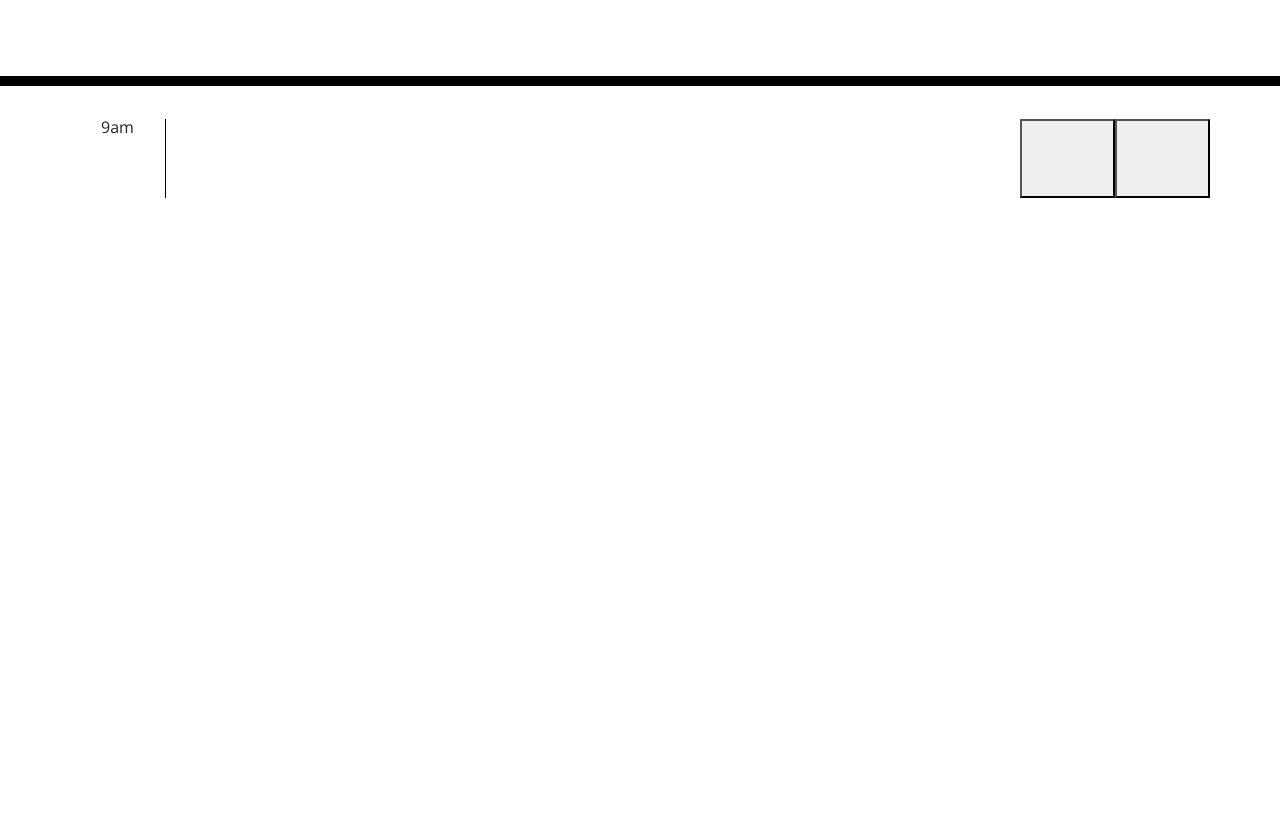
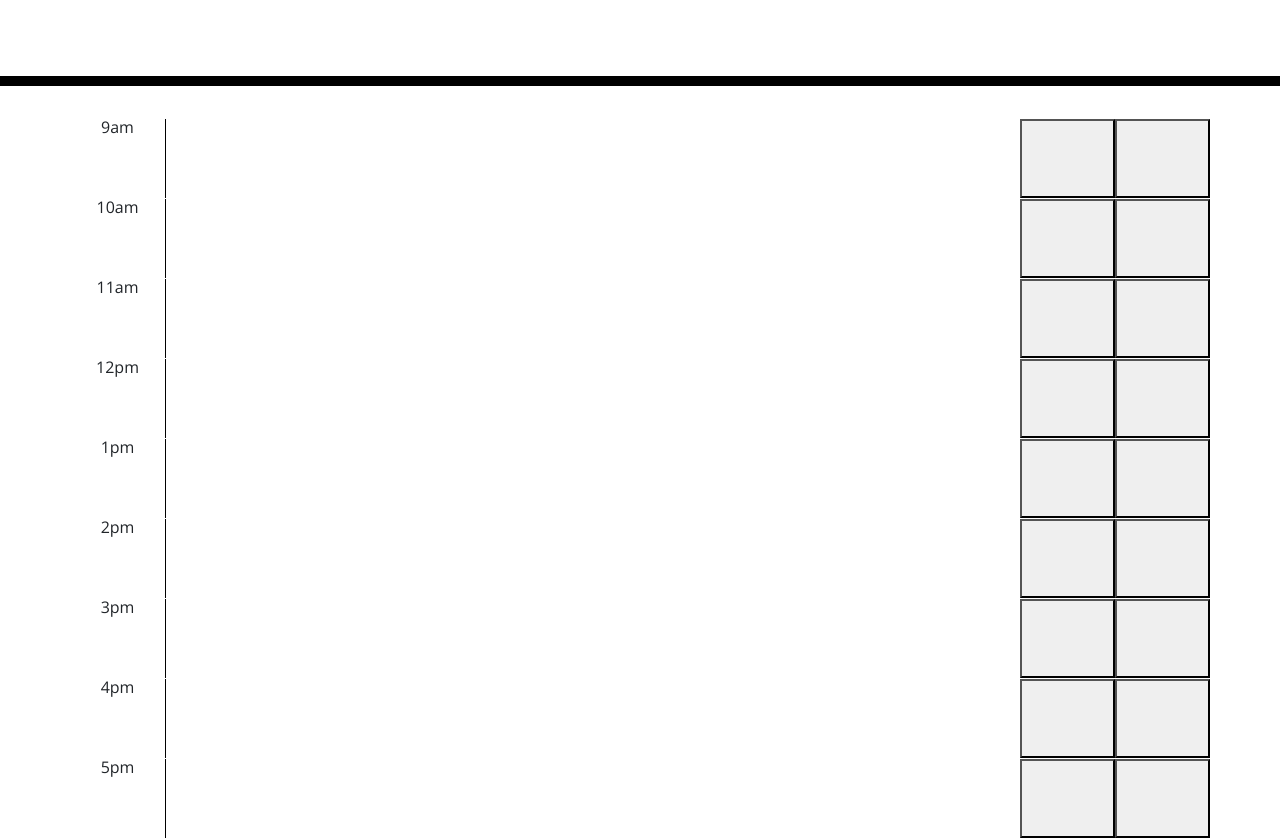
Before and after one commit to caitighe1/a-daily-planner, a plain HTML site: page index.html in a window 1280 px wide. Shown: the part 182-1020 px from the top of the page. Before the commit the page ends 800 px from the top, so only its background shows below. Drawn offline with nearby package versions, Linux system fonts and the light colour scheme.

Commit message:
copied and adjusted each time block 9-5p

```diff
--- a/index.html
+++ b/index.html
@@ -36,6 +36,64 @@
         <button time="#9am" class="delete col-md-1"></button>
       </div>
 
+      <div id= "calendar-row" class= "row justify-content-md-center time-block calendar-row2">
+        <div class= "currentHour col-md-1"> 10am </div>
+        <textarea id= "#10am" class="col-md-9 text-entry2"></textarea>
+        <button class= "save col-md-1"></button>
+        <button time="#10am" class="delete col-md-1"></button>
+      </div>
+
+
+      <div id= "calendar-row" class= "row justify-content-md-center time-block calendar-row3">
+        <div class= "currentHour col-md-1"> 11am </div>
+        <textarea id= "#11am" class="col-md-9 text-entry3"></textarea>
+        <button class= "save col-md-1"></button>
+        <button time="#11am" class="delete col-md-1"></button>
+      </div>
+
+      <div id= "calendar-row" class= "row justify-content-md-center time-block calendar-row4">
+        <div class= "currentHour col-md-1"> 12pm </div>
+        <textarea id= "#12pm" class="col-md-9 text-entry4"></textarea>
+        <button class= "save col-md-1"></button>
+        <button time="#12pm" class="delete col-md-1"></button>
+      </div>
+
+      <div id= "calendar-row" class= "row justify-content-md-center time-block calendar-row5">
+        <div class= "currentHour col-md-1"> 1pm </div>
+        <textarea id= "#1pm" class="col-md-9 text-entry5"></textarea>
+        <button class= "save col-md-1"></button>
+        <button time="#1pm" class="delete col-md-1"></button>
+      </div>
+
+      <div id= "calendar-row" class= "row justify-content-md-center time-block calendar-row6">
+        <div class= "currentHour col-md-1"> 2pm </div>
+        <textarea id= "#2pm" class="col-md-9 text-entry6"></textarea>
+        <button class= "save col-md-1"></button>
+        <button time="#2pm" class="delete col-md-1"></button>
+      </div>
+
+      <div id= "calendar-row" class= "row justify-content-md-center time-block calendar-row7">
+        <div class= "currentHour col-md-1"> 3pm </div>
+        <textarea id= "#3pm" class="col-md-9 text-entry7"></textarea>
+        <button class= "save col-md-1"></button>
+        <button time="#3pm" class="delete col-md-1"></button>
+      </div>
+
+      <div id= "calendar-row" class= "row justify-content-md-center time-block calendar-row8">
+        <div class= "currentHour col-md-1"> 4pm </div>
+        <textarea id= "#4pm" class="col-md-9 text-entry8"></textarea>
+        <button class= "save col-md-1"></button>
+        <button time="#4pm" class="delete col-md-1"></button>
+      </div>
+
+
+      <div id= "calendar-row" class= "row justify-content-md-center time-block calendar-row9">
+        <div class= "currentHour col-md-1"> 5pm </div>
+        <textarea id= "#5pm" class="col-md-9 text-entry9"></textarea>
+        <button class= "save col-md-1"></button>
+        <button time="#5pm" class="delete col-md-1"></button>
+      </div>
+
 
 
 
```
